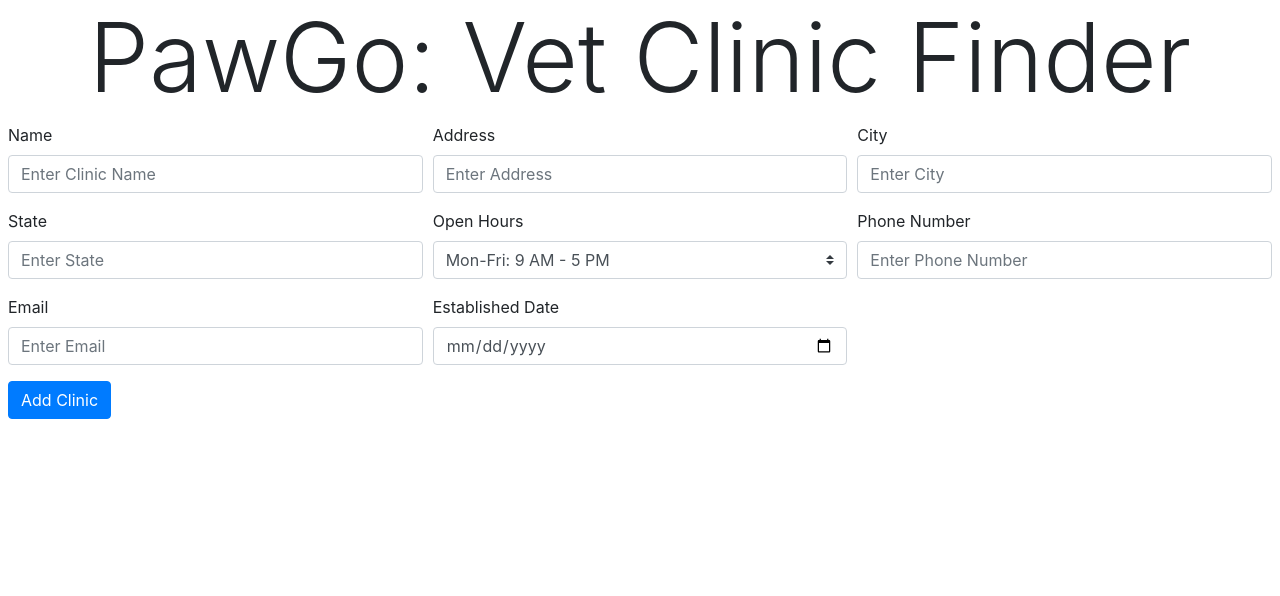
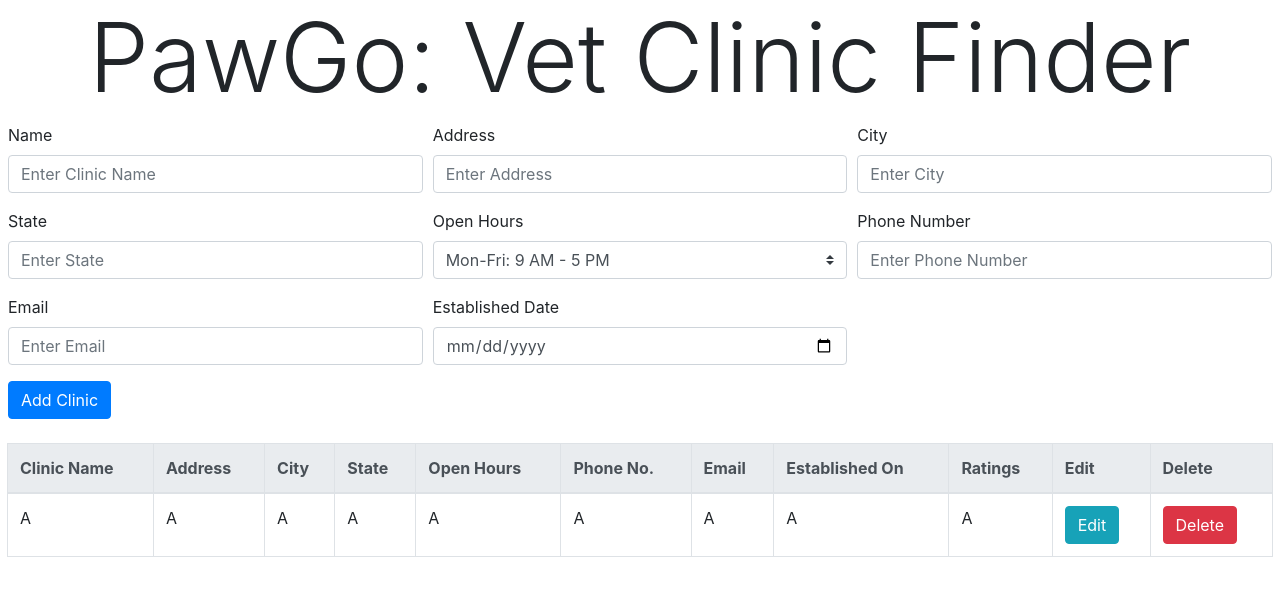
Before and after one commit to praptijaduvanshi/Vet-Clinic-Review, a React (Create React App) app in the folder client/: page / in a window 1280 px wide. Shown: the top 596 px of the page. Built offline with nearby package versions, Linux system fonts and the light colour scheme.

Commit message:
Finished homepage components

```diff
--- a/client/src/components/ClinicList.jsx
+++ b/client/src/components/ClinicList.jsx
@@ -2,10 +2,42 @@ import React from 'react';
 
 const ClinicList = () => {
   return (
-    <div>
+    <div className="list-group" style={{ margin: '7px' }}>
+      <table className="table table-hover table-bordered">
+        <thead className="thead-light">
+          <tr>
+            <th scope="col"> Clinic Name</th>
+            <th scope="col"> Address</th>
+            <th scope="col"> City</th>
+            <th scope="col"> State</th>
+            <th scope="col"> Open Hours</th>
+            <th scope="col"> Phone No.</th>
+            <th scope="col"> Email</th>
+            <th scope="col"> Established On</th>
+            <th scope="col"> Ratings</th>
+            <th scope="col"> Edit</th>
+            <th scope="col"> Delete</th>
+          </tr>
+        </thead>
 
+        <tbody>
+          <tr>
+            <td>A</td>
+            <td>A</td>
+            <td>A</td>
+            <td>A</td>
+            <td>A</td>
+            <td>A</td>
+            <td>A</td>
+            <td>A</td>
+            <td>A</td>
+            <td><button className="btn btn-info">Edit</button></td>
+            <td><button className="btn btn-danger">Delete</button></td>
+          </tr>
+        </tbody>
+      </table>
     </div>
-  )
-}
+  );
+};
 
-export default ClinicList
+export default ClinicList;
--- a/client/src/routes/Home.jsx
+++ b/client/src/routes/Home.jsx
@@ -1,12 +1,14 @@
 import React from 'react';
 import Header from '../components/Header';
 import AddClinic from '../components/AddClinic';
+import ClinicList from '../components/ClinicList';
 
 const Home = () => {
   return (
     <div>
         <Header/>
         <AddClinic />
+        <ClinicList />
     </div>
   )
 }
```
